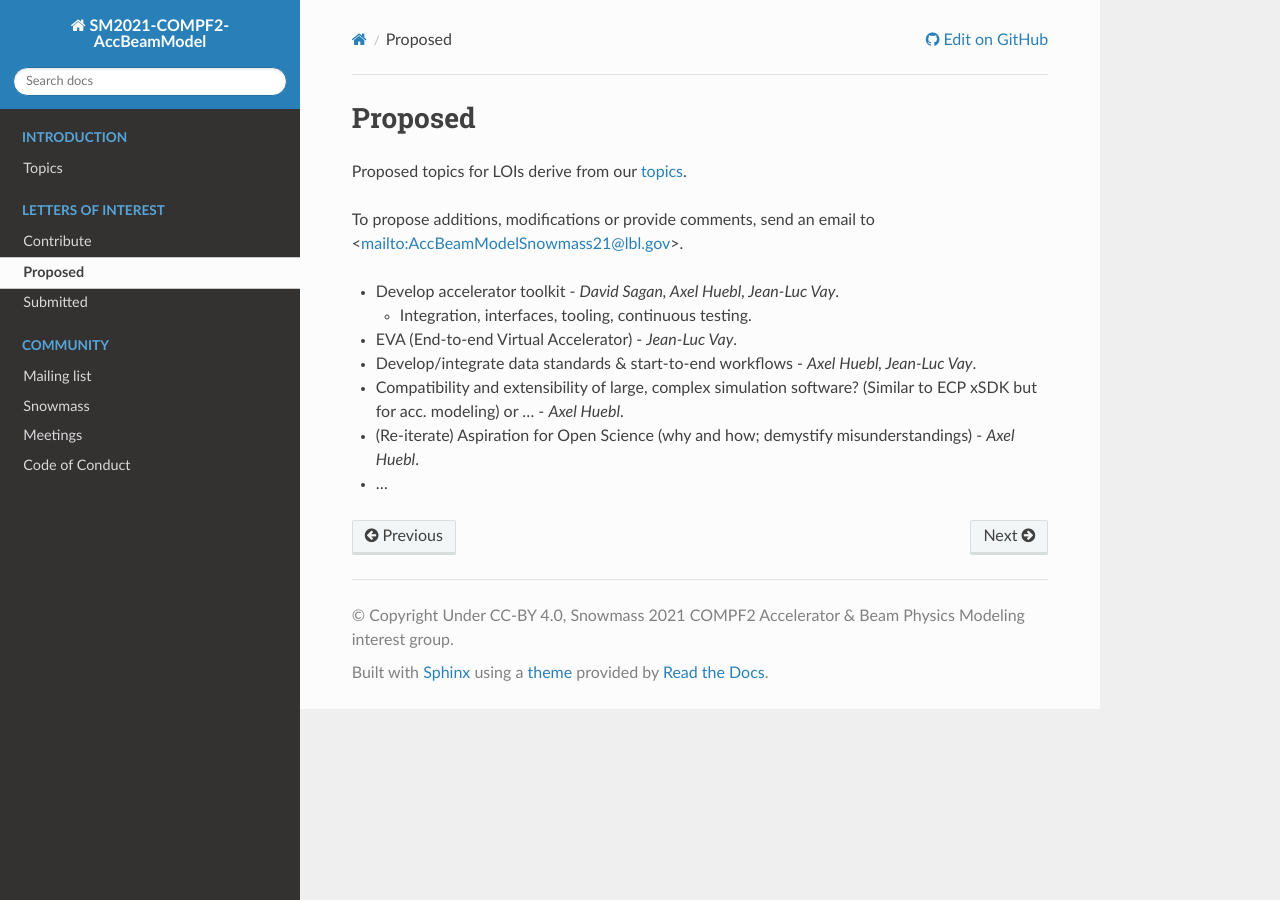
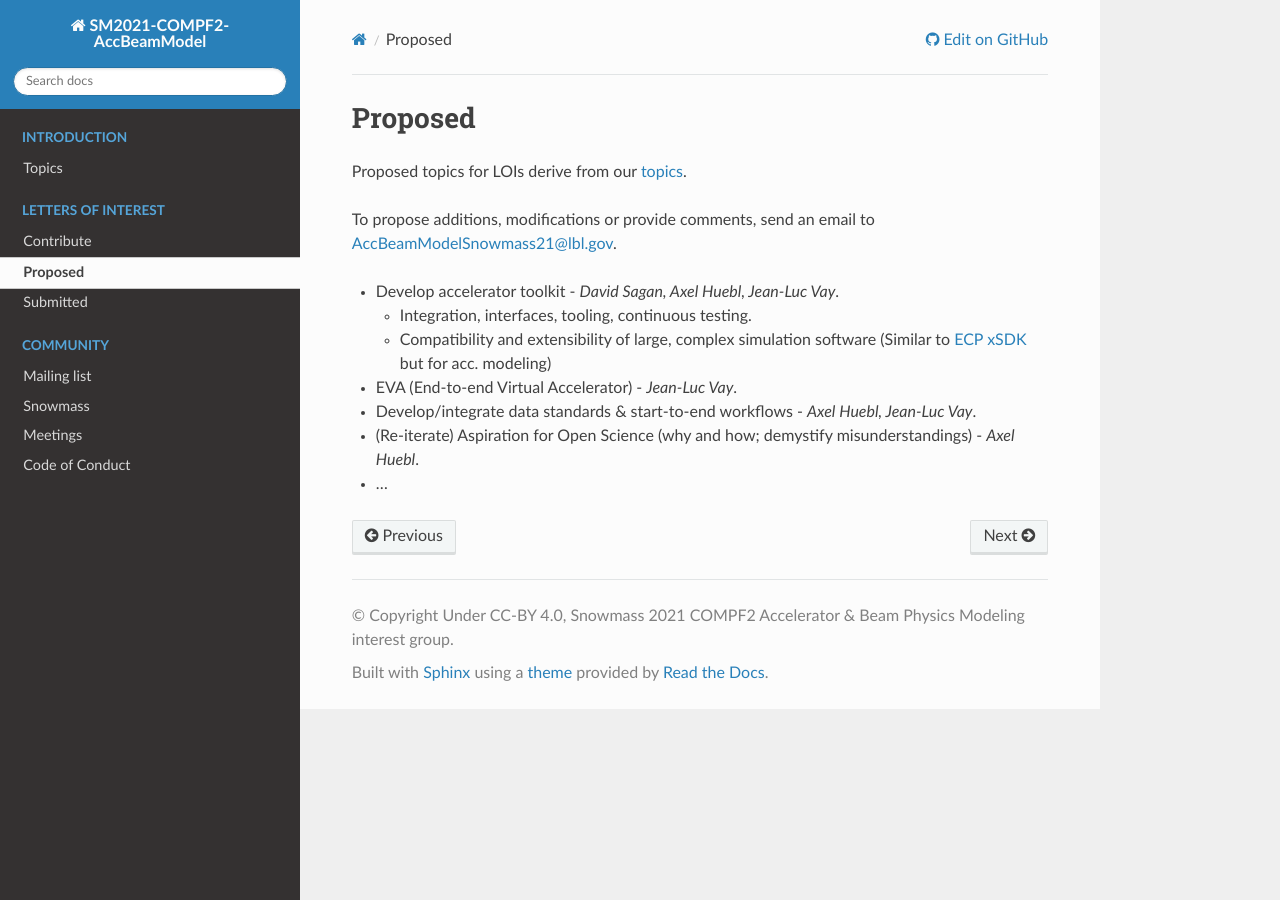
Before and after one commit to snowmass-compf2-accbeammodel/snowmass-compf2-accbeammodel.github.io, a Sphinx documentation site: the page built from docs/source/loi/proposed.rst, in a window 1280 px wide. Built offline with Sphinx 7.4.7 and the Read the Docs theme 2.0.0, drawn with Linux system fonts in a browser that asks for light colours.

Commit message:
LOI proposal update, email formatting

```diff
--- a/docs/source/loi/contribute.rst
+++ b/docs/source/loi/contribute.rst
@@ -11,7 +11,7 @@ Please make these as simple and easy to read as possible.
 Authors of the letters are welcome to make a full writeup for their work as a contributed paper and submit it to the Snowmass proceedings.
 However, a contributed paper is not required.
 
-**LoIs should be contributed until ...** (Snowmass upload close-out: **August 31, 2020**).
+**LoIs should be contributed until August 31, 2020**.
 
 For our interest group, we propose to use a simple template to simplify the process:
 
@@ -26,4 +26,4 @@ We suggest to use the following template for LOIs:
 
 We maintain lists of :ref:`proposed <loi-proposed>` and :ref:`submitted <loi-submitted>` LOIs.
 
-We rely on the community (you) to inform us about proposed and submitted LOIs by sending emails to <mailto:AccBeamModelSnowmass21@lbl.gov>.
+We rely on the community (you) to inform us about proposed and submitted LOIs by sending emails to AccBeamModelSnowmass21@lbl.gov.
--- a/docs/source/loi/proposed.rst
+++ b/docs/source/loi/proposed.rst
@@ -5,13 +5,13 @@ Proposed
 
 Proposed topics for LOIs derive from our :ref:`topics <introduction-topics>`.
 
-To propose additions, modifications or provide comments, send an email to <mailto:AccBeamModelSnowmass21@lbl.gov>.
+To propose additions, modifications or provide comments, send an email to AccBeamModelSnowmass21@lbl.gov.
 
 - Develop accelerator toolkit - *David Sagan, Axel Huebl, Jean-Luc Vay*.
 
   - Integration, interfaces, tooling, continuous testing.
+  - Compatibility and extensibility of large, complex simulation software (Similar to `ECP xSDK <http://xsdk.info>`_ but for acc. modeling)
 - EVA (End-to-end Virtual Accelerator) - *Jean-Luc Vay*.
 - Develop/integrate data standards & start-to-end workflows - *Axel Huebl, Jean-Luc Vay*.
-- Compatibility and extensibility of large, complex simulation software? (Similar to ECP xSDK but for acc. modeling) or ... - *Axel Huebl*.
 - (Re-iterate) Aspiration for Open Science (why and how; demystify misunderstandings) - *Axel Huebl*.
 - ...
```
